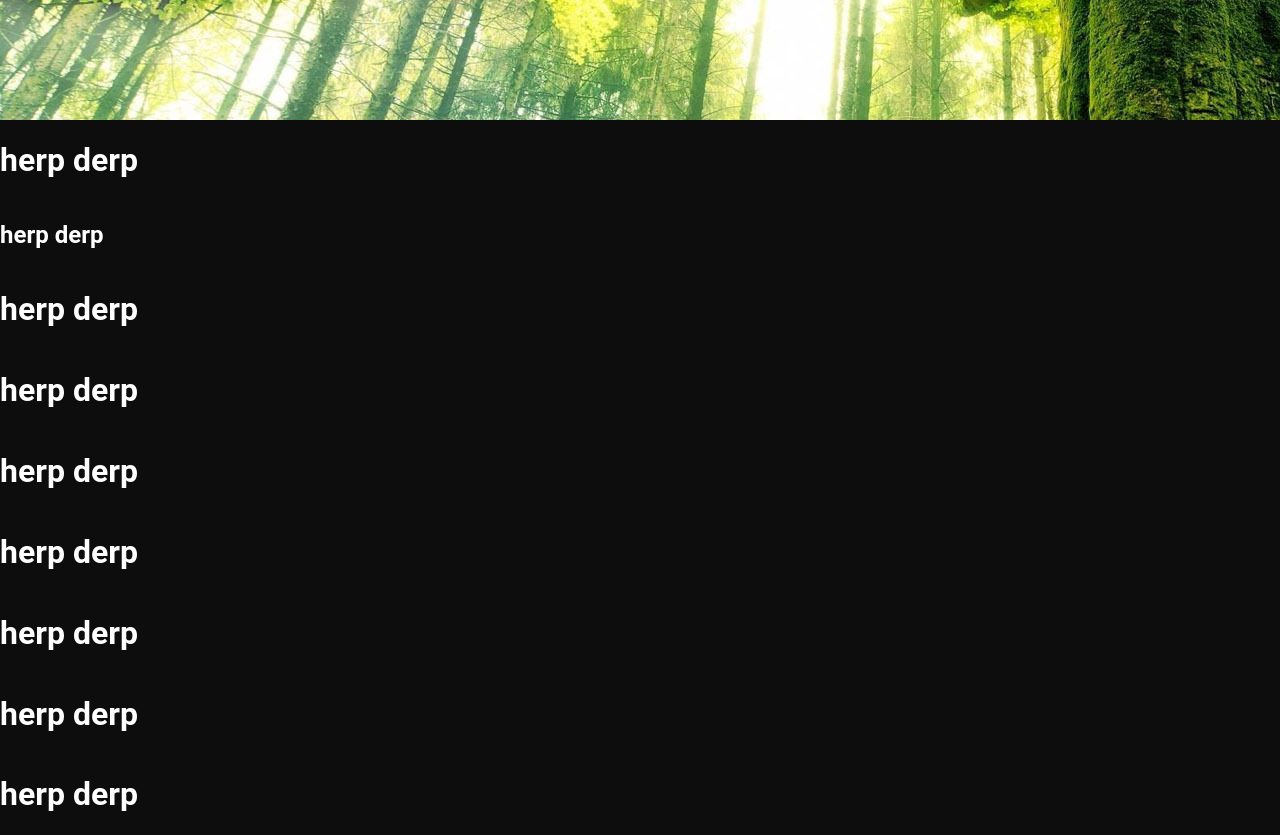
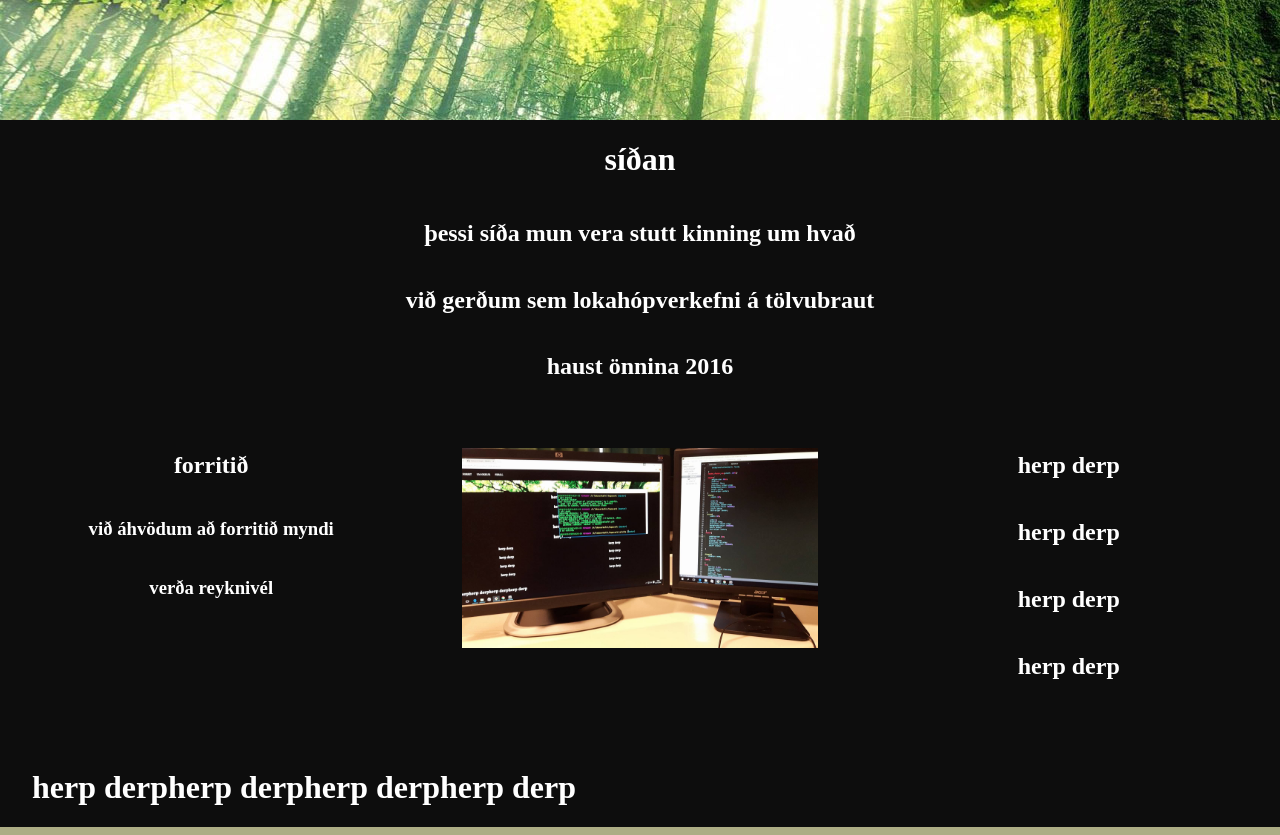
Before and after one commit to 0804993459/hopaverkefni, a plain HTML site: page vefsíða/index.html in a window 1280 px wide. Shown: the part 680-1515 px from the top of the page. Drawn offline with Linux system fonts and the light colour scheme.

Commit message:
uppfært síðu

```diff
--- a/vefsíða/index.html
+++ b/vefsíða/index.html
@@ -11,22 +11,38 @@
 
 <body>
 	<header >
-		<h1>herp derp</h1>
-		<h2>herp derp</h2>
-		<h1>herp derp</h1>
-		<h1>herp derp</h1>
-		<h1>herp derp</h1>
+		<h1>síðan</h1>
+		<h2>þessi síða mun vera stutt kinning um hvað</h2>
+		<h2>við gerðum sem lokahópverkefni á tölvubraut</h2>
+		<h2>haust önnina 2016</h2>
+
+	</header>
+	<section class="alpha">
+		<h1>forritið</h1>
+		<h3>við áhvödum að forritið myndi</h3>
+		<h3>verða reyknivél</h3>
+
+
+	</section>
+	<section class="bravo">
 		<h1>herp derp</h1>
 		<h1>herp derp</h1>
 		<h1>herp derp</h1>
 		<h1>herp derp</h1>
 
-
-	</header>
-	<section>
+	</section>
+	<section class="charlie">
+	<figure>
+		<img src="vefvinna.jpg">
+	</figure>
 
 	</section>
+
 	<footer>
+		<h1>herp derp</h1>
+		<h1>herp derp</h1>
+		<h1>herp derp</h1>
+		<h1>herp derp</h1>
 
 	</footer>
 	<nav>
--- a/vefsíða/layout.css
+++ b/vefsíða/layout.css
@@ -4,13 +4,14 @@ body {
     margin: 0 auto;
     padding: 0;
     background-color: #adad85;
-    font-family: Roboto;
     background-image: url('tree.jpg');
     background-repeat: no-repeat;
     background-attachment: fixed;
 
 }
-header,nav{width: 100%;}
+header,footer,nav{width: 100%;}
+
+
 
 header{
 	margin-top: 50em;
@@ -19,7 +20,53 @@ header{
 	flex-flow: column wrap;
 	background-color: #0d0d0d;
 	color: white;
+	text-align: center;
+	border-bottom: 2em solid #0d0d0d;
 }
+
+.alpha{
+
+	width: 33%;
+
+	order:3;
+	display: flex;
+	flex-flow: column wrap;
+	background-color: #0d0d0d;
+	color: white;
+	text-align: center;
+}
+.bravo{
+	width: 33%;
+
+	order:5;
+	display: flex;
+	flex-flow: column wrap;
+	background-color: #0d0d0d;
+	color: white;
+	text-align: center;
+}
+.charlie{
+	order:4;
+	display: flex;
+	width: 34%;
+	background-color: #0d0d0d;
+}
+img{
+	border: 1em;
+	display: flex;
+	width: 100%;
+}
+footer{
+
+	padding-top: 3em;
+	order:6;
+	display: flex;
+	flex-flow: row wrap;
+	background-color: #0d0d0d;
+	color: white;
+	padding-left: 2em;
+}
+
 
 #toggle{
 	display: none;
@@ -46,13 +93,15 @@ nav li{
 
 	padding: 1em;
 	transition-duration: 1s;
+	border-bottom: 1px solid #0d0d0d;
 }
 nav li:hover{
-	background-color: #262626;
+	border-bottom: 1px solid #808080;
+	background-color: #1a1a1a;
 	padding-right: 2em;
 }
 
-header:hover nav{opacity: 1;}
+nav:hover{opacity: 1;}
 
 @media screen and (min-width: 30em)  {
 
```
Also changed, not shown: vefsíða/vefvinna.jpg (added).
